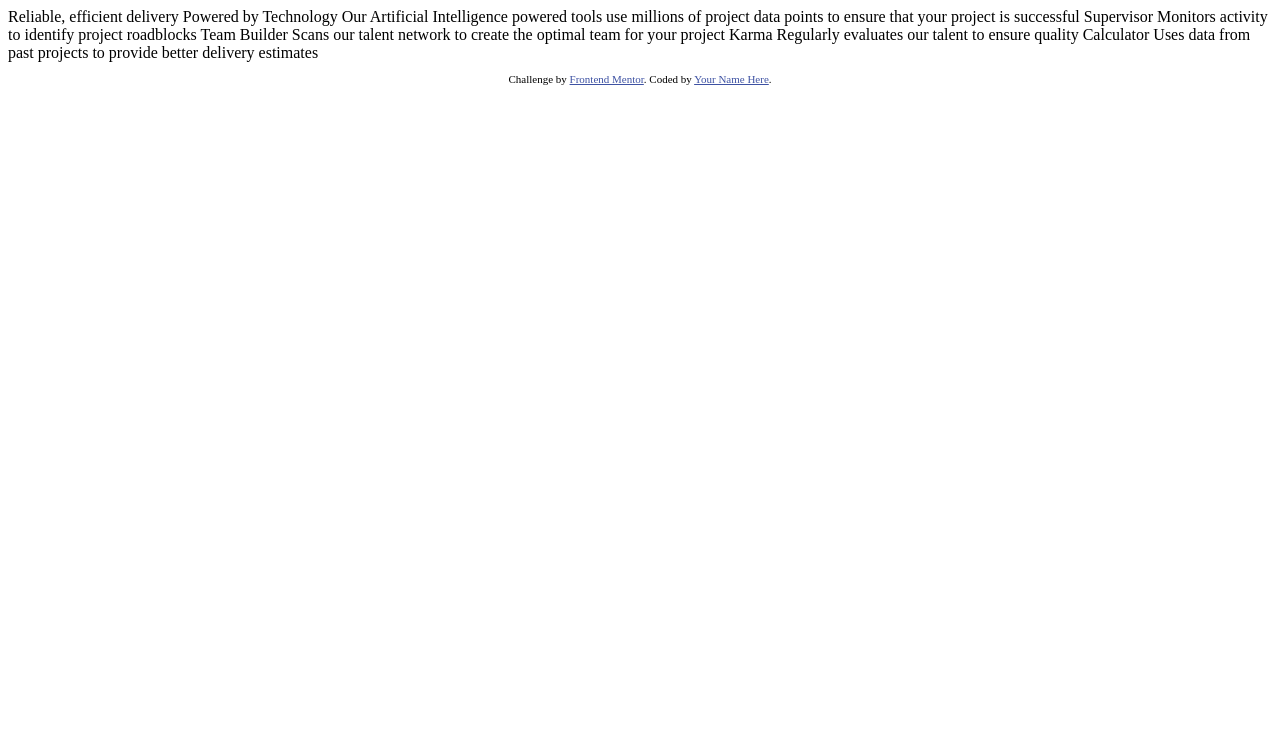
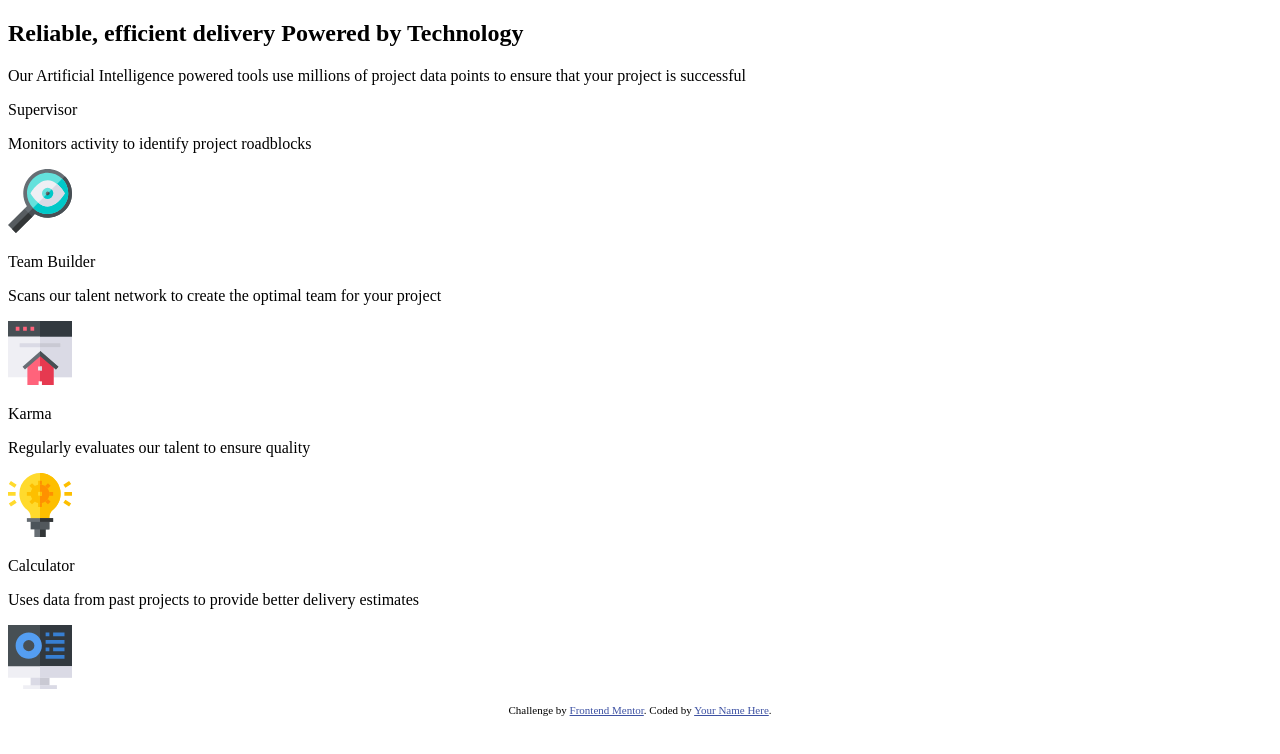
Before and after one commit to alphastand27/four-card-feature-section-master, a plain HTML site: page index.html in a window 1280 px wide. Drawn offline with Linux system fonts and the light colour scheme.

Commit message:
html commit

```diff
--- a/index.html
+++ b/index.html
@@ -2,39 +2,44 @@
 <html lang="en">
 <head>
   <meta charset="UTF-8">
-  <meta name="viewport" content="width=device-width, initial-scale=1.0"> <!-- displays site properly based on user's device -->
-
+  <!-- displays site properly based on user's device -->
+  <meta name="viewport" content="width=device-width, initial-scale=1.0">
   <link rel="icon" type="image/png" sizes="32x32" href="./images/favicon-32x32.png">
-
-  <title>Frontend Mentor | Four card feature section</title>
-
-  <!-- Feel free to remove these styles or customise in your own stylesheet 👍 -->
-  <style>
-    .attribution { font-size: 11px; text-align: center; }
-    .attribution a { color: hsl(228, 45%, 44%); }
-  </style>
+  <link rel="stylesheet" href="style.css">
+  <title>Four card feature section</title>
 </head>
 <body>
-
-  Reliable, efficient delivery
-  Powered by Technology
-
-  Our Artificial Intelligence powered tools use millions of project data points
-  to ensure that your project is successful
-
-  Supervisor
-  Monitors activity to identify project roadblocks
-
-  Team Builder
-  Scans our talent network to create the optimal team for your project
-
-  Karma
-  Regularly evaluates our talent to ensure quality
-
-  Calculator
-  Uses data from past projects to provide better delivery estimates
-
-
+  <main class="container">
+    <section class="heading">
+      <h1 id="header"><span>Reliable, efficient delivery</span> Powered by Technology</h1>
+      <p id="intro">Our Artificial Intelligence powered tools use millions of project data points
+        to ensure that your project is successful</p>
+    </section>
+    <section class="content">
+      <section class="card" id="cyan-card">
+        <p class="title">Supervisor</p>
+        <p class="info">Monitors activity to identify project roadblocks</p>
+        <img src="images/icon-supervisor.svg" alt="a magnifying glass image">
+      </section>
+      <section class="middle-cards">
+        <div class="card" id="red-card">
+          <p class="title">Team Builder</p>
+          <p class="info">Scans our talent network to create the optimal team for your project</p>
+          <img src="images/icon-team-builder.svg" alt="a home page image">
+        </div>
+        <div class="card" id="orange-card">
+          <p class="title">Karma</p>
+          <p class="info">Regularly evaluates our talent to ensure quality</p>
+          <img src="images/icon-karma.svg" alt="an image of a bulb">
+        </div>
+      </section>
+      <section class="card" id="blue-card">
+        <p class="title">Calculator</p>
+        <p class="info">Uses data from past projects to provide better delivery estimates</p>
+        <img src="images/icon-calculator.svg" alt="an image of a desktop">
+      </section>
+    </section>
+  </main>
   <footer>
     <p class="attribution">
       Challenge by <a href="https://www.frontendmentor.io?ref=challenge" target="_blank">Frontend Mentor</a>.
--- a/style.css
+++ b/style.css
@@ -0,0 +1,10 @@
+
+
+.attribution {
+    font-size: 11px;
+    text-align: center;
+}
+
+.attribution a {
+    color: hsl(228, 45%, 44%);
+}
```
